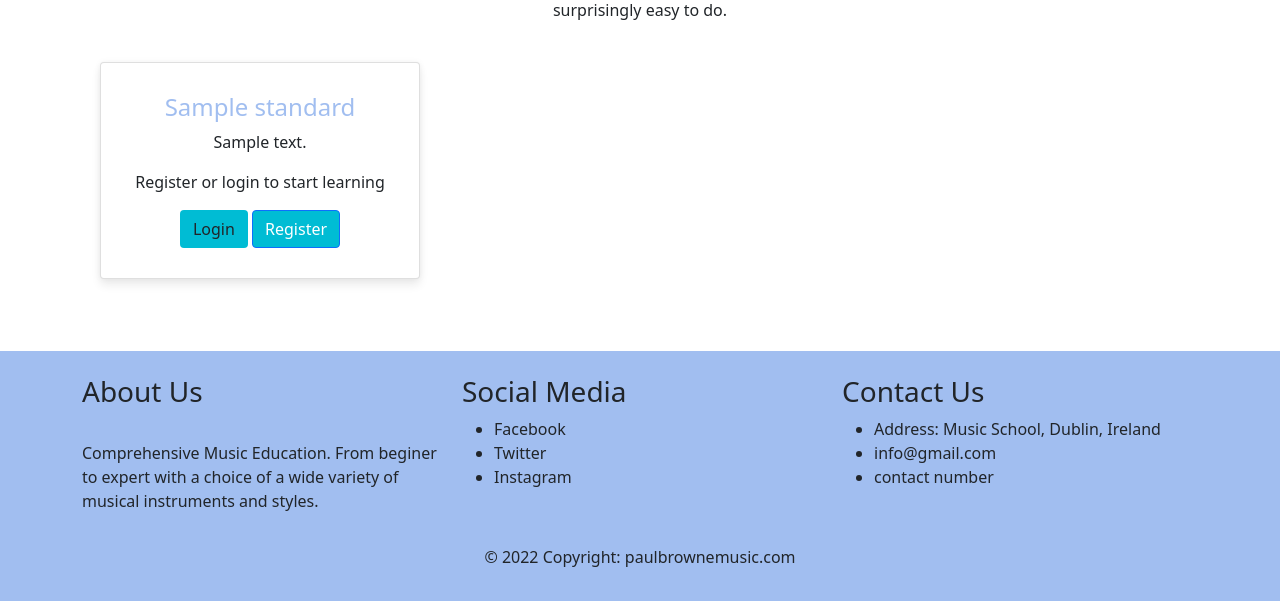
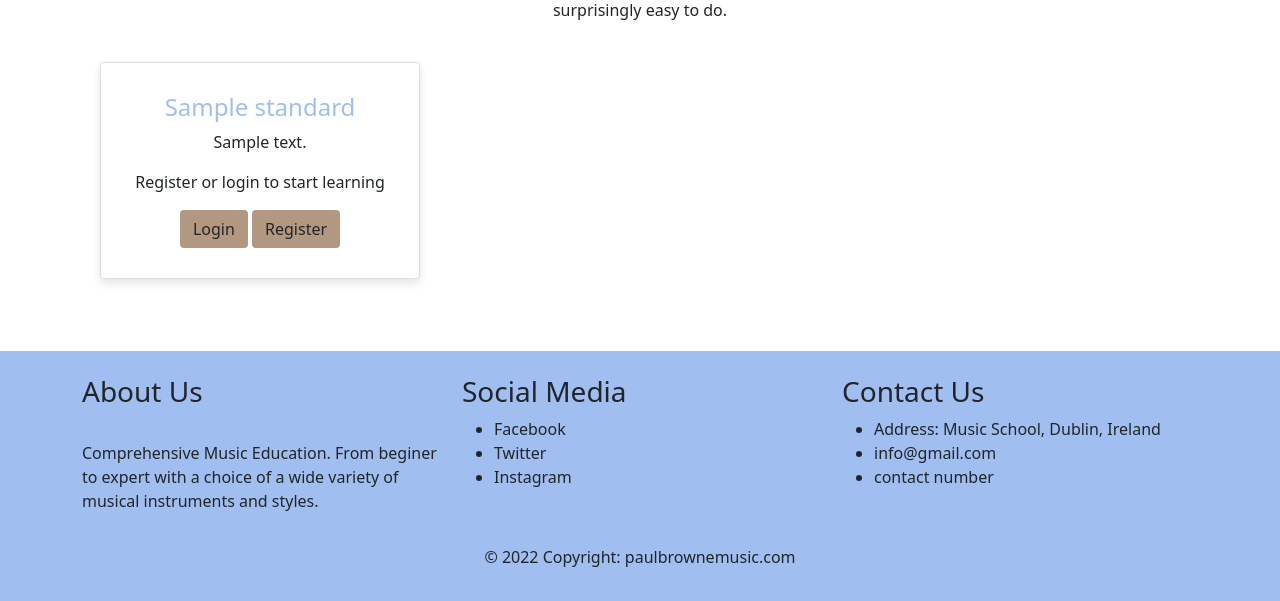
Before and after one commit to pbtrad/django-lms, a Django app: page /curriculum/ in a window 1280 px wide. Shown: the part 744-1345 px from the top of the page. Run offline with Django 3.2, Linux system fonts and the light colour scheme; tables that the repository leaves empty hold one stand-in row (values such as "Sample post").

Commit message:
Changed button colors in lessons lists template to match image

```diff
--- a/curriculum/templates/curriculum/standard_list_view.html
+++ b/curriculum/templates/curriculum/standard_list_view.html
@@ -48,11 +48,11 @@
                             <h4 class="card-title" style="color:#a1bef0;">{{standard.name}}</h4>
                             <p class="card-text">{{standard.description|truncatechars:75}}</p>
                             {% if user.is_authenticated %}
-                            <a href="{% url 'curriculum:subject_list' slug=standard.slug %}" class="btn btn-primary" style="background-color:#00bcd4;">Lets get started</a>
+                            <a href="{% url 'curriculum:subject_list' slug=standard.slug %}" class="btn btn-primary" style="background-color:#b39881;">Lets get started</a>
                             {%else%}
                             <p>Register or login to start learning</p>
-                            <a href="{% url 'user_login' %}" class="btn btn-std" style="background-color:#00bcd4;">Login</a>
-                            <a href="{% url 'register' %}" class="btn btn-primary" style="background-color:#00bcd4;">Register</a>
+                            <a href="{% url 'user_login' %}" class="btn" style="background-color:#b39881;">Login</a>
+                            <a href="{% url 'register' %}" class="btn" style="background-color:#b39881;">Register</a>
                             {%endif%}
                           </div>
                         </div>
```
